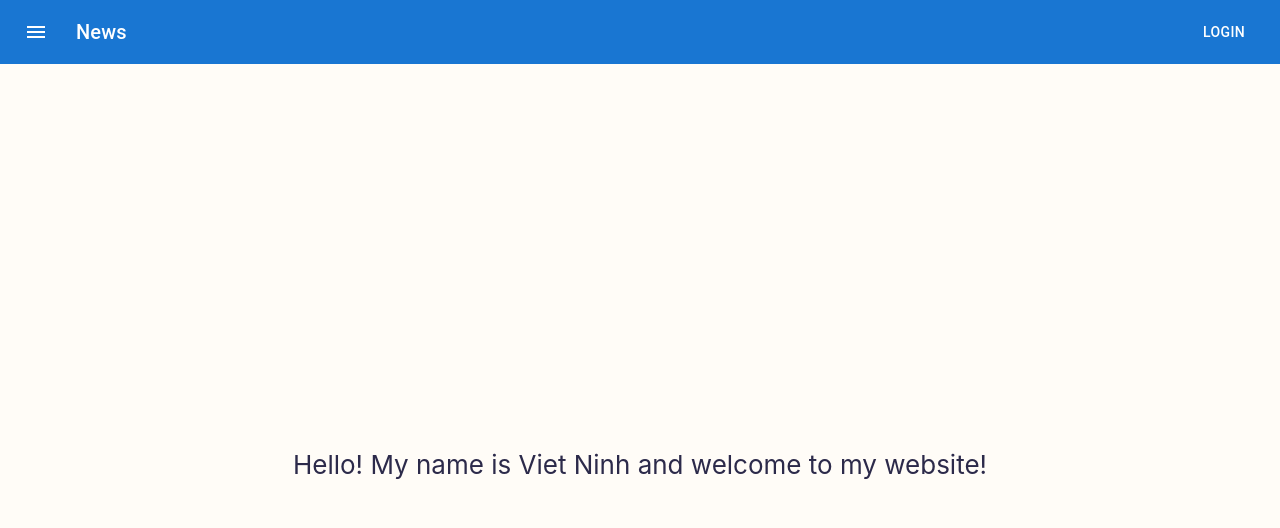
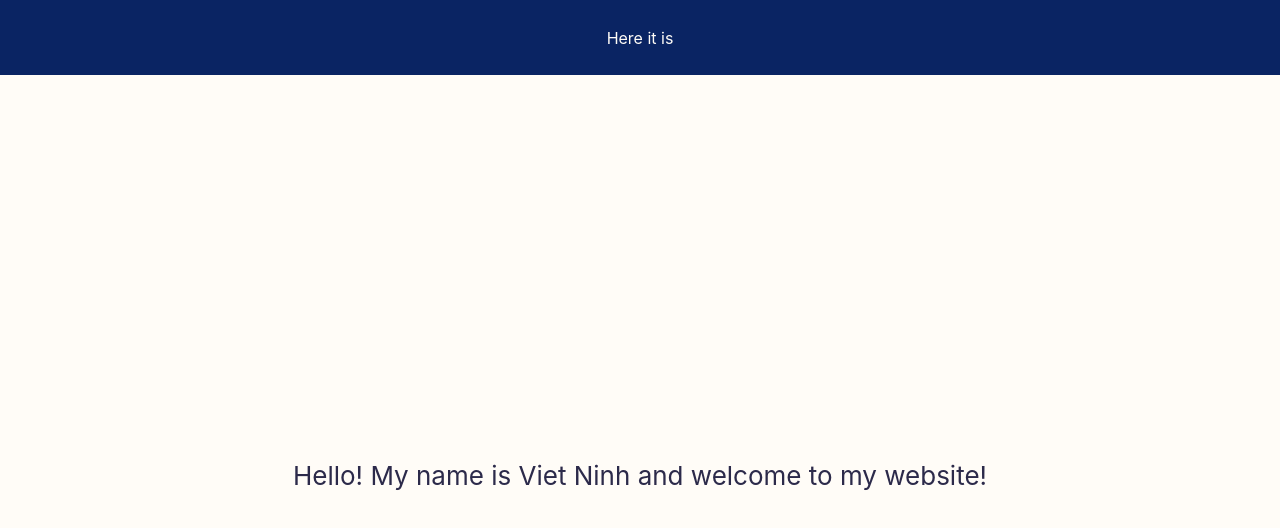
Before and after one commit to viet-ninh/Website, a React (Create React App) app: page / in a window 1280 px wide. Shown: the top 528 px of the page. Built offline with nearby package versions, Linux system fonts and the light colour scheme.

Commit message:
Removing material UI things

```diff
--- a/src/@components/AppBar/index.js
+++ /dev/null
@@ -1 +0,0 @@
-export {default} from "@mui/material/AppBar"
--- a/src/index.js
+++ b/src/index.js
@@ -3,13 +3,12 @@ import ReactDOM from 'react-dom/client';
 import './css/index.css';
 import App from './js/App';
 import NavigationBar from './js/Navigation';
-import ButtonAppBar from './js/ButtonAppBar';
 import reportWebVitals from './js/reportWebVitals';
 
 const root = ReactDOM.createRoot(document.getElementById('root'));
 root.render(
   <React.StrictMode>
-    <ButtonAppBar/>
+    <NavigationBar/>
     <App />
   </React.StrictMode>
 );
--- a/src/js/ButtonAppBar.js
+++ /dev/null
@@ -1,32 +0,0 @@
-import * as React from 'react';
-import AppBar from '@mui/material/AppBar';
-import Box from '@mui/material/Box';
-import Toolbar from '@mui/material/Toolbar';
-import Typography from '@mui/material/Typography';
-import Button from '@mui/material/Button';
-import IconButton from '@mui/material/IconButton';
-import MenuIcon from '@mui/icons-material/Menu';
-
-export default function ButtonAppBar() {
-  return (
-    <Box sx={{ flexGrow: 1 }}>
-      <AppBar position="static">
-        <Toolbar>
-          <IconButton
-            size="large"
-            edge="start"
-            color="inherit"
-            aria-label="menu"
-            sx={{ mr: 2 }}
-          >
-            <MenuIcon />
-          </IconButton>
-          <Typography variant="h6" component="div" sx={{ flexGrow: 1 }}>
-            News
-          </Typography>
-          <Button color="inherit">Login</Button>
-        </Toolbar>
-      </AppBar>
-    </Box>
-  );
-}
--- a/src/js/Navigation.js
+++ b/src/js/Navigation.js
@@ -1,11 +1,11 @@
 import "../css/Navigation.css";
-import { AppBar } from "@mui/material/AppBar"
 
 function NavigationBar(){
   return(
     <div className="navigation">
-      <AppBar position="static" color="primary" enableColorOnDark>
-      </AppBar>
+      <header>
+        <p>Here it is</p>
+      </header>
     </div>
   );
 }
```
